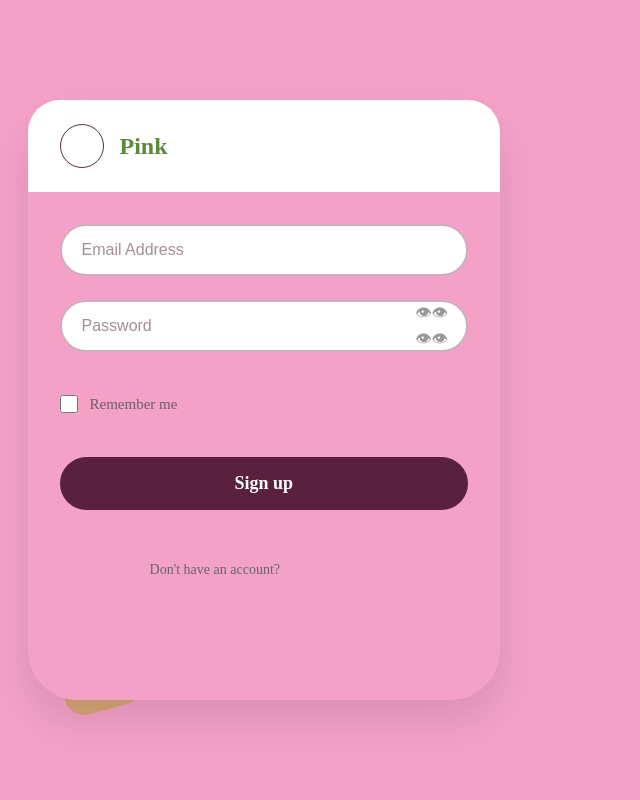
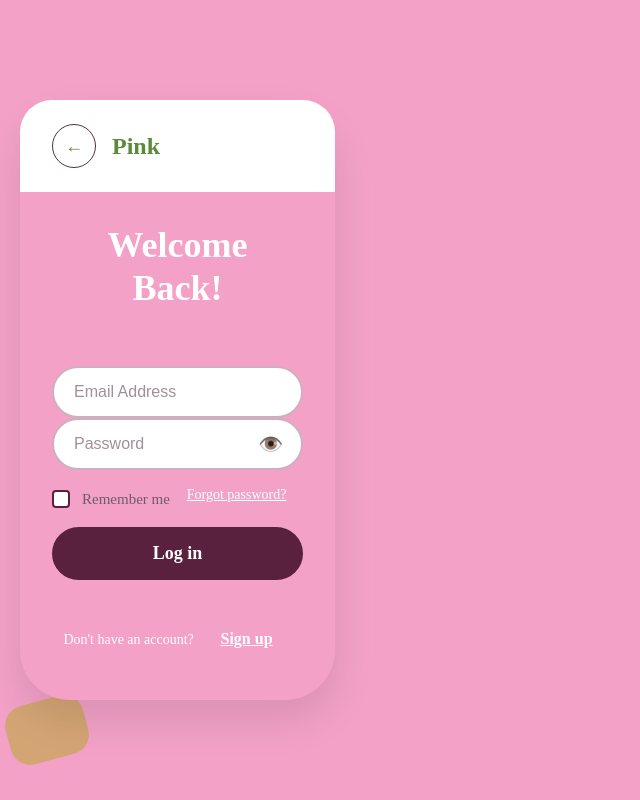
Before and after one commit to Maycheto/internship_heamimont, a React (Vite) app in the folder frontend/frontend/: page /login in a window 1280 px wide. Shown: the whole page, without its empty margins (0-640 px from the left). Built offline with nearby package versions, Linux system fonts and the light colour scheme; a web font is replaced by a local one.

Commit message:
login better

```diff
--- a/frontend/frontend/src/homepage/Homepage.jsx
+++ b/frontend/frontend/src/homepage/Homepage.jsx
@@ -66,7 +66,6 @@ function Homepage() {
       <section className="services" id="services">
         <h2 className="services-title">Our Services</h2>
 
-        {/* First service */}
         <div className="service service-a">
           <div className="service-media">
             <img src="https://images.pexels.com/photos/620530/pexels-photo-620530.jpeg"/>
@@ -80,7 +79,6 @@ function Homepage() {
           </div>
         </div>
 
-        {/* S2 service */}
         <div className="service service-b">
           <div className="service-copy">
             <div className="service-chip">Business Protection</div>
@@ -94,7 +92,6 @@ function Homepage() {
           </div>
         </div>
 
-        {/* Third service */}
         <div className="service service-c">
           <div className="service-copy">
             <p>
--- a/frontend/frontend/src/login.css
+++ b/frontend/frontend/src/login.css
@@ -10,19 +10,17 @@ body {
   min-height: 100vh;
 }
 
-/* Main container */
 .login-container {
   min-height: 100vh;
   background: #F3A1C7;
   position: relative;
   display: flex;
   align-items: center;
-  padding-left: 5%;
+  justify-content: center;
+  padding: 20px;
 }
 
-/* Decorative shape at bottom left */
 .decorative-shape {
-  margin: 50px;
   position: absolute;
   bottom: 5%;
   left: 2%;
@@ -34,14 +32,13 @@ body {
   z-index: 1;
 }
 
-/* Main pink panel */
 .main-panel {
   background: #F3A1C7;
   border-radius: 50px;
   padding: 0;
-  width: 500px;
+  width: 100%;
+  max-width: 500px;
   height: 600px;
-  margin-right: 50px;
   box-shadow: 0 20px 40px rgba(0, 0, 0, 0.1);
   position: relative;
   z-index: 10;
@@ -49,7 +46,6 @@ body {
   flex-direction: column;
 }
 
-/* White header section */
 .header-section {
   background: white;
   border-radius: 32px 32px 0 0;
@@ -93,15 +89,26 @@ body {
   font-size: 24px;
 }
 
-/* Form section */
 .form-section {
   padding: 0 32px 32px 32px;
   display: flex;
   flex-direction: column;
   gap: 24px;
+  flex: 1;
 }
 
-/* Input fields */
+.welcome-text {
+  text-align: center;
+  margin-bottom: 32px;
+}
+
+.welcome-title {
+  color: white;
+  font-size: 36px;
+  font-weight: 700;
+  line-height: 1.2;
+}
+
 .input-field {
   position: relative;
 }
@@ -128,27 +135,27 @@ body {
   box-shadow: 0 0 0 3px rgba(243, 161, 199, 0.1);
 }
 
-/* Password field with icons */
 .password-field {
   position: relative;
 }
 
-.password-icons {
+.password-toggle {
   position: absolute;
   right: 20px;
   top: 50%;
   transform: translateY(-50%);
-  display: flex;
-  flex-direction: column;
-  gap: 2px;
+  background: none;
+  border: none;
+  cursor: pointer;
+  font-size: 20px;
+  color: #999;
+  transition: color 0.2s;
 }
 
-.eye-icon {
-  font-size: 16px;
-  color: #999;
+.password-toggle:hover {
+  color: #666;
 }
 
-/* Options row */
 .options-row {
   display: flex;
   justify-content: space-between;
@@ -170,6 +177,7 @@ body {
   background: white;
   cursor: pointer;
   position: relative;
+  appearance: none;
 }
 
 .checkbox:checked {
@@ -189,7 +197,7 @@ body {
 }
 
 .checkbox-label {
-  color: #666;
+  color: white;
   font-size: 14px;
   font-weight: 500;
   cursor: pointer;
@@ -198,7 +206,7 @@ body {
 .forgot-password {
   background: none;
   border: none;
-  color: #F3A1C7;
+  color: white;
   font-size: 14px;
   font-weight: 500;
   cursor: pointer;
@@ -207,11 +215,10 @@ body {
 }
 
 .forgot-password:hover {
-  color: #E08BB8;
+  color: rgba(255, 255, 255, 0.8);
 }
 
-/* Sign up button */
-.signup-button {
+.login-button {
   width: 100%;
   background: #59213E;
   color: white;
@@ -225,27 +232,26 @@ body {
   margin-top: 16px;
 }
 
-.signup-button:hover {
+.login-button:hover {
   background: #4A1A33;
   transform: translateY(-2px);
   box-shadow: 0 10px 25px rgba(89, 33, 62, 0.3);
 }
 
-/* Account prompt */
 .account-prompt {
   text-align: center;
   margin-top: 16px;
 }
 
 .prompt-text {
-  color: #666;
+  color: white;
   font-size: 14px;
 }
 
 .signup-link {
   background: none;
   border: none;
-  color: #F3A1C7;
+  color: white;
   font-weight: 700;
   text-decoration: underline;
   cursor: pointer;
@@ -254,14 +260,12 @@ body {
 }
 
 .signup-link:hover {
-  color: #E08BB8;
+  color: rgba(255, 255, 255, 0.8);
 }
 
-/* Responsive design */
 @media (max-width: 768px) {
   .login-container {
     padding: 20px;
-    justify-content: center;
   }
 
   .main-panel {
@@ -282,4 +286,8 @@ body {
   .decorative-shape {
     display: none;
   }
+
+  .welcome-title {
+    font-size: 28px;
+  }
 }
--- a/frontend/frontend/src/login.jsx
+++ b/frontend/frontend/src/login.jsx
@@ -1,7 +1,7 @@
 import React, { useState } from 'react';
 import './login.css';
 
-const LoginPage = () => {
+const LoginPageCSS = () => {
   const [showPassword, setShowPassword] = useState(false);
   const [email, setEmail] = useState('');
   const [password, setPassword] = useState('');
@@ -12,6 +12,10 @@ const LoginPage = () => {
     console.log('Login attempt:', { email, password, rememberMe });
   };
 
+  const togglePasswordVisibility = () => {
+    setShowPassword(!showPassword);
+  };
+
   return (
     <div className="login-container">
       <div className="decorative-shape"></div>
@@ -19,12 +23,17 @@ const LoginPage = () => {
       <div className="main-panel">
         <div className="header-section">
           <button className="back-button">
-            <span className="back-arrows"></span>
+            <span className="back-arrows">←</span>
           </button>
           <span className="brand-text">Pink</span>
         </div>
 
         <div className="form-section">
+          <div className="welcome-text">
+            <h2 className="welcome-title">Welcome<br />Back!</h2>
+          </div>
+
+          <form onSubmit={handleSubmit}>
             <div className="input-field">
               <input
                 type="email"
@@ -45,13 +54,15 @@ const LoginPage = () => {
                 className="form-input"
                 required
               />
-            <div className="password-icons">
-              <span className="eye-icon">👁</span>
-              <span className="eye-icon">👁</span>
-            </div>
+              <button
+                type="button"
+                className="password-toggle"
+                onClick={togglePasswordVisibility}
+              >
+                {showPassword ? '🙈' : '👁️'}
+              </button>
             </div>
 
-          {/* Remember me and Forgot password */}
             <div className="options-row">
               <div className="checkbox-container">
                 <input
@@ -70,15 +81,16 @@ const LoginPage = () => {
               </button>
             </div>
 
-          {/* Sign up button */}
-          <button type="submit" className="signup-button" onClick={handleSubmit}>
+            <button type="submit" className="login-button">
+              Log in
+            </button>
+          </form>
+
+          <div className="account-prompt">
+            <span className="prompt-text">Don't have an account? </span>
+            <button type="button" className="signup-link">
               Sign up
             </button>
-
-          {/* Account prompt */}
-          <div className="account-prompt">
-            <span className="prompt-text">Don't have an account? </span>
-            <button className="signup-link">Sign up</button>
           </div>
         </div>
       </div>
@@ -86,4 +98,4 @@ const LoginPage = () => {
   );
 };
 
-export default LoginPage;
+export default LoginPageCSS;
```
Lines whose indentation alone changed are shown as unchanged.
